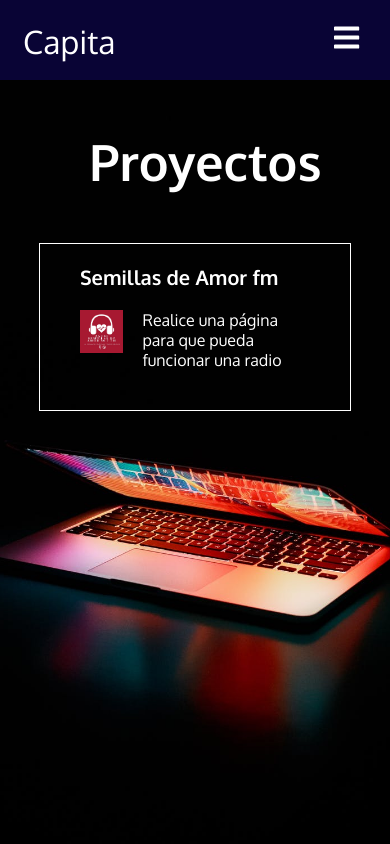
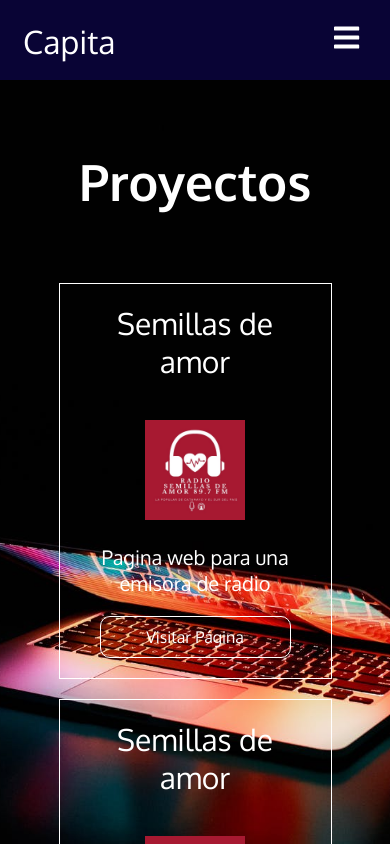
Before and after one commit to cristiancr20/Portfolio, a React (Create React App) app: page /proyectos in a window 390 px wide. Shown: the top 844 px of the page. Built offline with nearby package versions, Linux system fonts and the light colour scheme.

Commit message:
Se agrego la informacion del creado - responsive

```diff
--- a/src/App.js
+++ b/src/App.js
@@ -3,6 +3,7 @@ import Navbar from "./components/Navbar";
 import {BrowserRouter as Router, Route, Routes,} from 'react-router-dom'
 import Inicio from "./components/Inicio";
 import Proyectos from "./components/Proyectos";
+import Sobremi from "./components/Sobremi";
 
 function App() {
   return (
@@ -11,6 +12,7 @@ function App() {
       <Routes>
         <Route path="/Portfolio" element ={<Inicio/>}/>
         <Route path="/proyectos" element= {<Proyectos/>}/>
+        <Route path="/sobre_mi" element= {<Sobremi/>}/>
       </Routes>
     </Router>
   );
--- a/src/components/Proyectos.css
+++ b/src/components/Proyectos.css
@@ -1,73 +1,94 @@
-@import url('https://fonts.googleapis.com/css2?family=Outfit:wght@500;600&family=Oxygen:wght@300;400;700&display=swap');
-*{
+@import url("https://fonts.googleapis.com/css2?family=Outfit:wght@500;600&family=Oxygen:wght@300;400;700&display=swap");
+
+* {
     margin: 0;
     padding: 0;
     box-sizing: border-box;
+    color: #fff;
+    font-family: "Oxygen", sans-serif;
+}
+
+h1 {
+    text-align: center;
 }
 
 .content{
-    color: #fff;
-    background: #222;
-    height: 100vh;
-    font-family: 'Oxygen', sans-serif;
+    padding: 20px 0;
+}
+.proyecto {
+    border: 1px solid #fff;
+    width: 70%;
+    margin: 20px auto;
+    transition: all .3s ease-in-out;
 }
 
-.content .content-proyects{
-    width: 80%;
-    margin: auto;
+.proyecto:hover{
+    background: #000;
 }
 
-.content .content-proyects h1{
-    text-align: center;
-    padding: 50px;
-    font-size: 80px;
-}
-.content .content-proyects .cont-proyectos{
-    border: 1px solid #fff;
+
+.title{
+    font-size: 30px;
     padding: 20px;
-    transition: all .3s ease-in-out;
-    cursor: pointer;
-}
-.content .content-proyects .cont-proyectos:hover{
-    background: black;
 }
 
-.cont-proyectos h3{
-    font-size: 30px;
-    margin:0px 20px;
+.informacion {
+    display: flex;
+    margin: 20px;
+    justify-content: center;
 }
 
-.enlace{
+.imagen {
+    width: 100px;
+}
 
-    color: #fff;
+.imagen img {
+    width: 100%;
+}
+
+.info{
+    font-size: 20px;
+    margin: auto 20px;
+}
+
+
+.enlace {
+    margin: auto 20px;
+    border: 1px solid #fff;
     text-decoration: none;
+    padding: 10px;
+    border-radius: 10px;
+}
 
+a{
+    text-decoration: none;
 }
 
 
 
-.cont-proyectos .cont{
-    display: flex;
-    margin: 20px;
-}
-
-.cont-proyectos .cont .imagen{
-    width: 100px;
-    margin-right: 20px;
-}
-
-.cont-proyectos .cont .imagen img{
-    width: 100%;
-}
 
 @media screen and (max-width: 960px) {
-    .content .content-proyects h1{
+    .content .content-proyects h1 {
         font-size: 50px;
     }
 
+    .title{
+        text-align: center;
+    }
 
-.cont-proyectos h3{
-    font-size: 20px;
-    margin:0px 20px;
+    .informacion{
+        display: block;
+        text-align: center;
+    }
+
+    .informacion .imagen{
+
+        margin: auto;
+    }
+
+    .info{
+
+        margin: 20px;
+    }
+
 }
-}
--- a/src/components/Proyectos.js
+++ b/src/components/Proyectos.js
@@ -7,22 +7,50 @@ function Proyectos() {
     return (
         <>
             <div className='content' style={{ background: `url(${fondo})no-repeat center center/cover` }}>
-                <div className='content-proyects'>
                 <h1>Proyectos</h1>
                 <div className='cont-proyectos'>
-                        <a href="https://cristiancr20.github.io/Semillas-De-Amor/" className='enlace'>
-                            <h3>Semillas de Amor fm</h3>
+                    <div className='proyecto'>
+                        <div className='title'>Semillas de amor</div>
 
-                            <div className='cont'>
+                        <div className='informacion'>
                             <div className='imagen'>
-                                    <img src={img_1} alt='imagen proyecto 1'></img>
+                                <img src={img_1}></img>
                             </div>
-                                <div className='cont-info'>
-                                    <p>Realice una página para que pueda funcionar una radio</p>
+
+                            <div className='info'>
+                                <p>Pagina web para una emisora de radio</p>
+                            </div>
+
+                            <div  className='enlace'>
+                                <a href='https://cristiancr20.github.io/Semillas-De-Amor/'>
+                                    Visitar Página
+                                </a>
                             </div>
                         </div>
+                    </div>
+
+                    <div className='proyecto'>
+                        <div className='title'>Semillas de amor</div>
+
+                        <div className='informacion'>
+                            <div className='imagen'>
+                                <img src={img_1}></img>
+                            </div>
+
+                            <div className='info'>
+                                <p>Pagina web para una emisora de radio</p>
+                            </div>
+
+                            <div  className='enlace'>
+                                <a href='https://cristiancr20.github.io/Semillas-De-Amor/'>
+                                    Visitar Página
                                 </a>
                             </div>
+                        </div>
+                    </div>
+
+
+
                 </div>
             </div>
 
--- /dev/null
+++ b/src/components/Sobremi.css
@@ -0,0 +1,65 @@
+@import url("https://fonts.googleapis.com/css2?family=Outfit:wght@500;600&family=Oxygen:wght@300;400;700&display=swap");
+
+* {
+    margin: 0;
+    padding: 0;
+    box-sizing: border-box;
+
+    font-family: "Oxygen", sans-serif;
+}
+.content_me{
+    height: 86.5vh;
+}
+
+
+.content_me__info{
+    display: flex;
+    justify-content: space-around;
+    align-items: center;
+    width: 70%;
+    margin: auto;
+    border: 1px solid#fff;
+    padding: 20px;
+    transition: all .3s ease-in-out;
+}
+
+.content_me__info:hover{
+    border: 1px solid red;
+}
+
+.imagen_me{
+    width: 150px;
+}
+
+.imagen_me img{
+    width: 100%;
+}
+
+.info__me{
+    font-size: 25px;
+    padding: 10px;
+
+}
+
+@media screen and (max-width: 960px) {
+
+    .content_me{
+        height: 100%;
+        padding: 20px;
+    }
+    .content_me__info{
+        display: block;
+
+    }
+
+    .imagen_me{
+        margin: auto;
+    }
+
+    .info__me{
+        font-size: 20px;
+        background: none;
+        padding: 10px;
+        text-align: center;
+    }
+}
--- /dev/null
+++ b/src/components/Sobremi.js
@@ -0,0 +1,31 @@
+import React from 'react'
+import './Sobremi.css'
+import fondo from '../images/fondo.jpeg'
+import Cristian from '../images/yo.jpg'
+
+function Sobremi() {
+    return (
+        <>
+            <div className='content_me' style={{ background: `url(${fondo})no-repeat center center/cover` }}>
+                <h1>Sobre Mi</h1>
+
+                <div className='content_me__info'>
+                    <div className='imagen_me'>
+                        <img src={Cristian} alt='imagen del creador'></img>
+                    </div>
+
+                    <div className='info__me'>
+                        <p>Hola, soy Cristian Capa</p>
+                        <p>Estudiante de Computación</p>
+                        <p>Tengo 21 años </p>
+                        <p>Soy de Catamayo, Loja - Ecuador</p>
+                        <p>Me gusta el desarrollo web</p>
+                    </div>
+                </div>
+
+            </div>
+        </>
+    )
+}
+
+export default Sobremi
```
Also changed, not shown: src/images/yo.jpg (added). Lines whose indentation alone changed are shown as unchanged.
